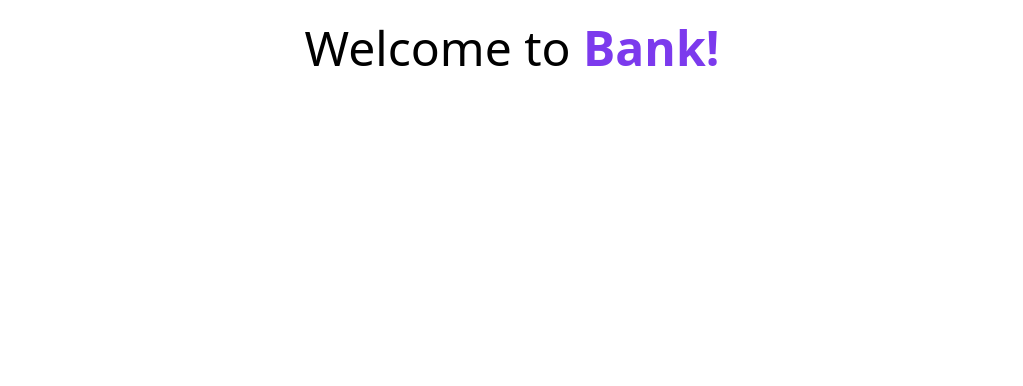
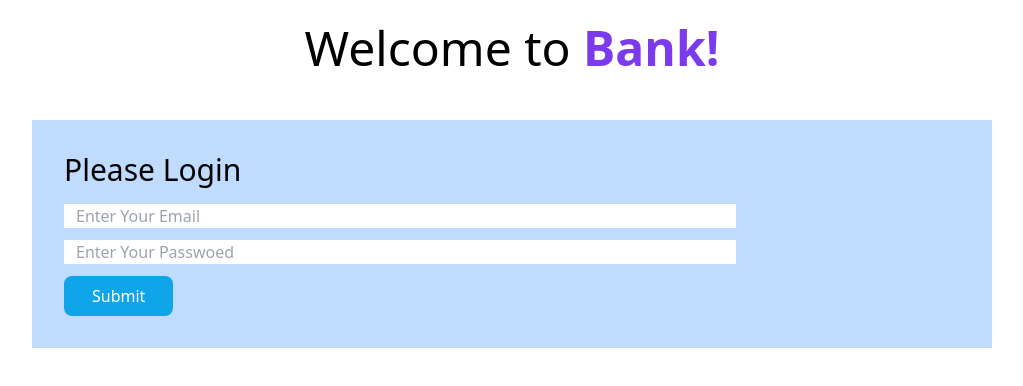
Before and after one commit to suchana001/bank-with-js, a plain HTML site: page index.html in a window 1280 px wide. Shown: the whole page, without its empty margins (128-1151 px from the left). Drawn offline with nearby package versions, Linux system fonts and the light colour scheme.

Commit message:
designed Login page

```diff
--- a/index.html
+++ b/index.html
@@ -8,6 +8,21 @@
     <title>Bank with JS</title>
 </head>
 <body>
-    <h1 class="text-5xl text-center mt-6">Welcome to <span class="font-semibold text-violet-600	">Bank!</span></h1>
+    <header>
+            <h1 class="text-5xl text-center mt-6">Welcome to <span class="font-semibold text-violet-600	">Bank!</span>
+            </h1>
+    </header>
+
+    <main>
+        <section class="bg-blue-200 w-9/12 mx-auto mt-12 p-8">
+            <h3 class="text-3xl mb-4 font-medium">Please Login</h3>
+            <div>
+                <input class="w-9/12 block mb-3 px-3" type="email" name="" id="" placeholder="Enter Your Email">
+                <input class="w-9/12 block mb-3 px-3" type="password" name="" id="" placeholder="Enter Your Passwoed">
+                <button class="bg-sky-500 hover:bg-sky-700 px-7 py-2 text-white font-medium rounded-lg">Submit</button>
+            </div>
+        </section>
+    </main>
+
 </body>
 </html>
```
